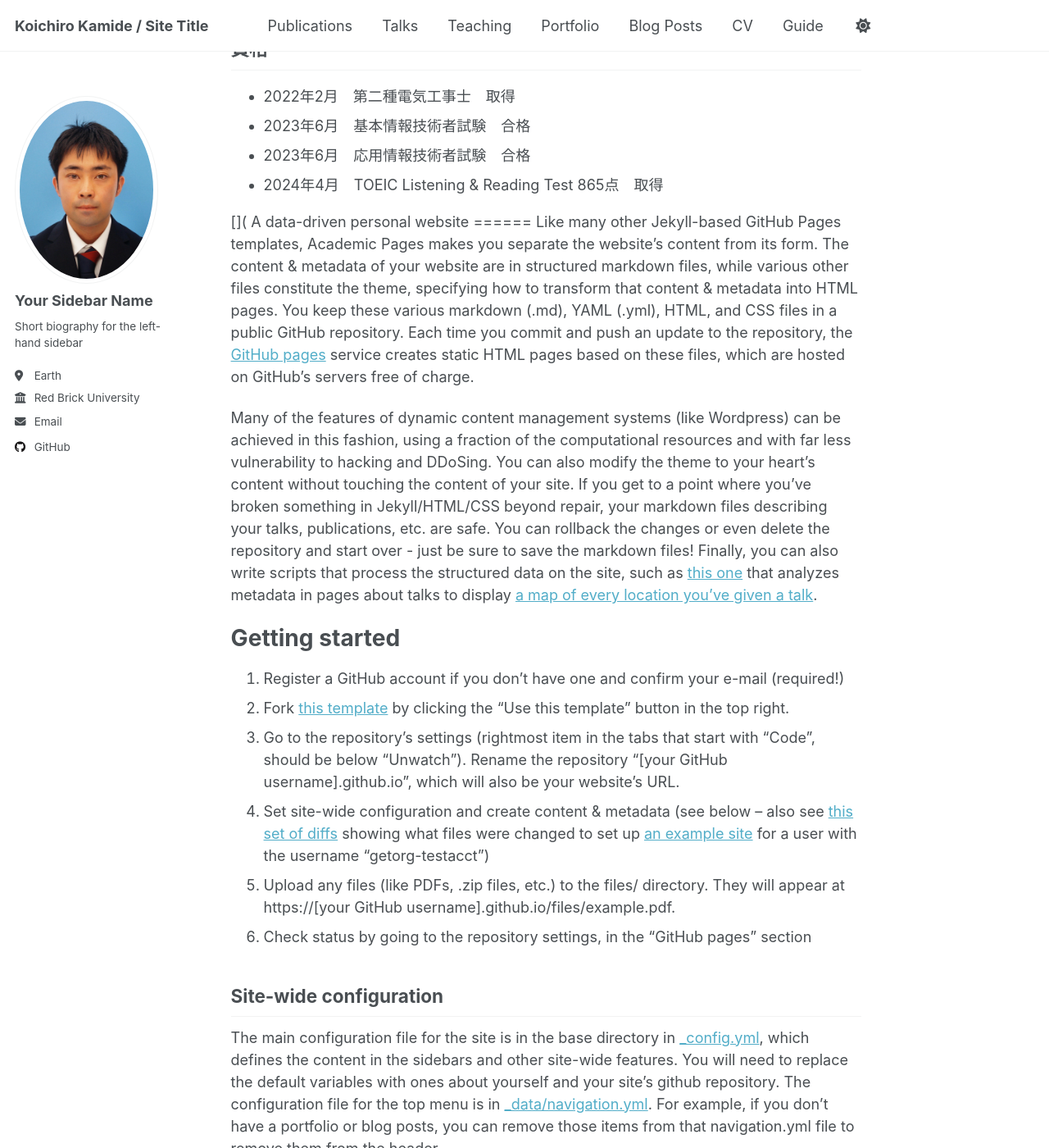
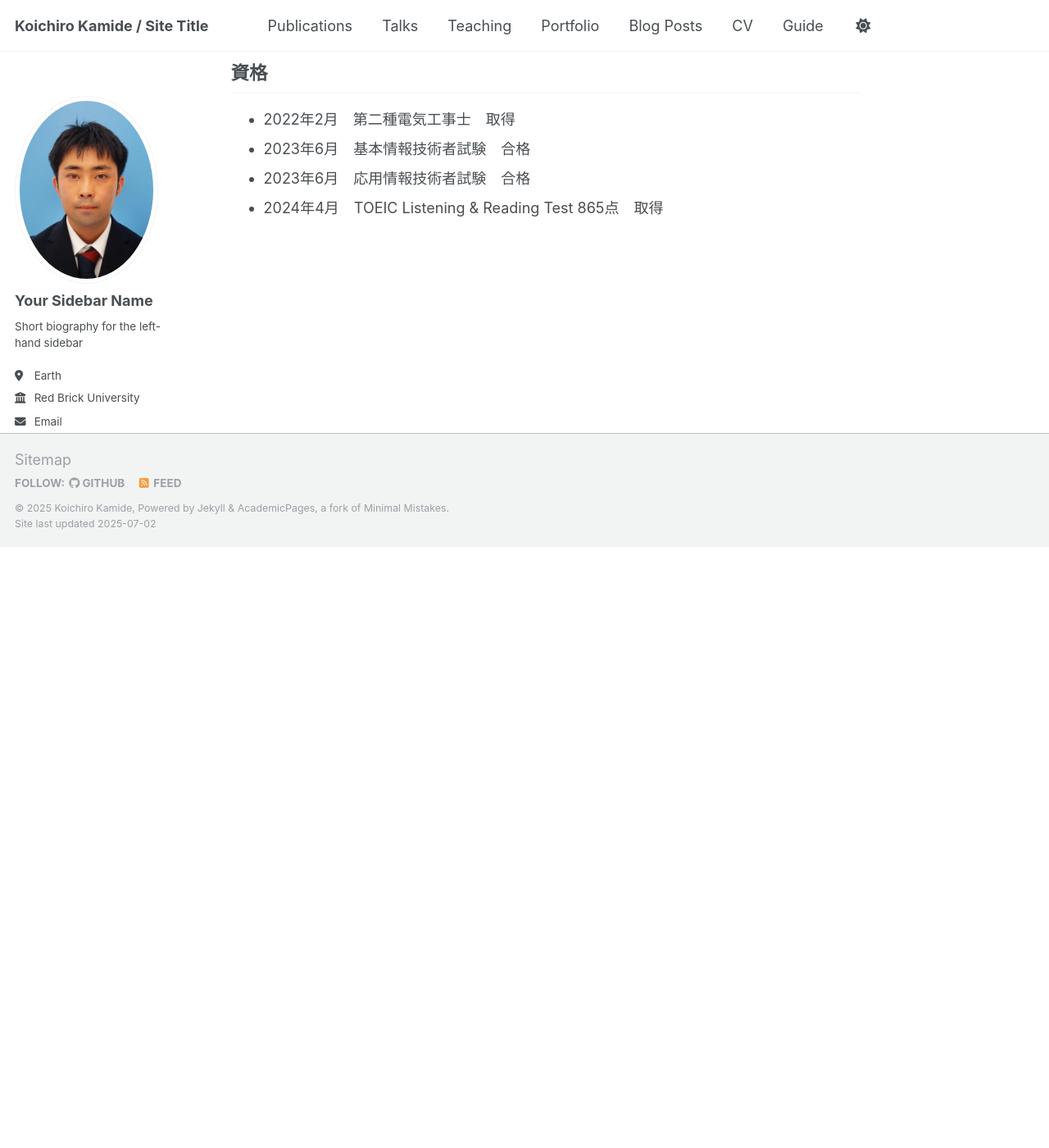
Before and after one commit to koichiro-kamide/koichiro-kamide.github.io, a Jekyll site: the page built from _pages/about.md, in a window 1280 px wide and 1400 px high, scrolled down 838 px. Shown: the whole window at 82% size. Built offline with Jekyll 4.4.1, drawn with Linux system fonts in a browser that asks for light colours; our own code applies the rules of GitHub Pages for plain Markdown files; after the commit the page ends 1505 px from its top, so only the background shows below that; some of the changed text lies outside the part shown.

Commit message:
Update about.md

```diff
--- a/_pages/about.md
+++ b/_pages/about.md
@@ -13,7 +13,7 @@ redirect_from:
 * 2021年4月 - 2025年3月 富山大学 工学部 工学科 知能情報工学コース
 
 
-### 研究分野
+## 研究分野
 [](Deep Learning,　Computer Vision,　Anomaly Detection,　Human Motion,　etc.)
 深層学習、コンピュータビジョン、異常検知、人物動作など
 
@@ -40,7 +40,8 @@ Yu Ding,  **Koichiro Kamide**,  Jun Yu,  Chao Zhang
 * 2023年6月　応用情報技術者試験　合格
 * 2024年4月　TOEIC Listening & Reading Test 865点　取得
 
-[](
+
+<!--
 A data-driven personal website
 ======
 Like many other Jekyll-based GitHub Pages templates, Academic Pages makes you separate the website's content from its form. The content & metadata of your website are in structured markdown files, while various other files constitute the theme, specifying how to transform that content & metadata into HTML pages. You keep these various markdown (.md), YAML (.yml), HTML, and CSS files in a public GitHub repository. Each time you commit and push an update to the repository, the [GitHub pages](https://pages.github.com/) service creates static HTML pages based on these files, which are hosted on GitHub's servers free of charge.
@@ -75,4 +76,4 @@ Many people use a git client to create files on their local computer and then pu
 
 Example: editing a markdown file for a talk
 ![Editing a markdown file for a talk](/images/editing-talk.png)
-)
+-->
```
Also changed, not shown: other parts of _pages/about.md (+1 -1 lines).
